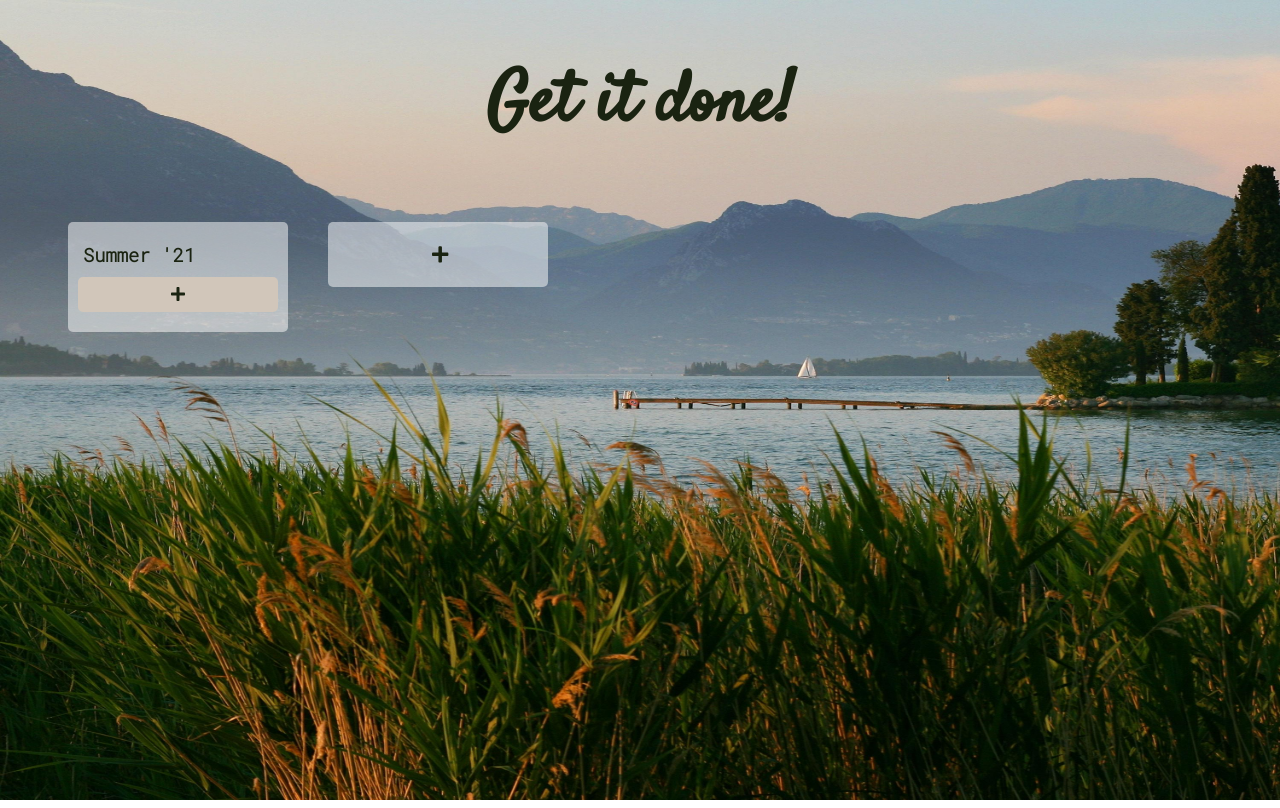
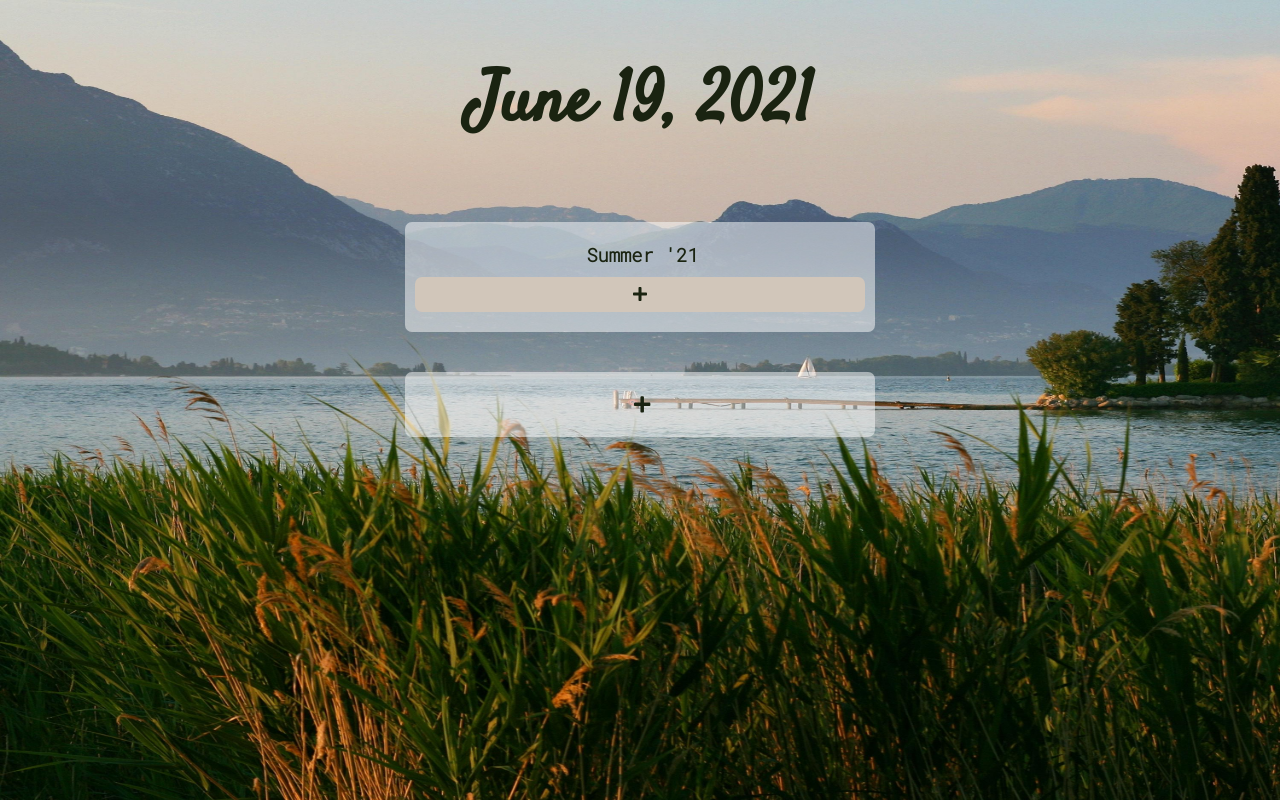
Before and after one commit to thi-lee/sound-of-checked, a website built with webpack: page dist/index.html in a window 1280 px wide. Built offline with nearby package versions, Linux system fonts and the light colour scheme.

Commit message:
changes in design

```diff
--- a/package.json
+++ b/package.json
@@ -20,5 +20,8 @@
     "webpack": "^5.38.1",
     "webpack-cli": "^4.7.2",
     "webpack-dev-server": "^3.11.2"
+  },
+  "dependencies": {
+    "moment": "^2.29.1"
   }
 }
--- a/src/index.js
+++ b/src/index.js
@@ -2,9 +2,15 @@ import './style.css';
 import '@fortawesome/fontawesome-free/js/all';
 import { defaultProject } from './modules/project';
 
+const currentDate = new Date()
+
+let months = [];
+const moment = require('moment');
+months.push(moment().month(currentDate.getMonth()).format("MMMM"));
+
 const header = document.createElement('div');
 const headerText = document.createElement('h1');
-headerText.textContent = 'Get it done!';
+headerText.textContent = `${months[0]} ${currentDate.getDate()}, ${currentDate.getFullYear()}`;
 header.appendChild(headerText).classList.add('header-text');
 document.body.appendChild(header).classList.add('header');
 
--- a/src/modules/project.js
+++ b/src/modules/project.js
@@ -11,7 +11,6 @@ const taskItem = () => {
         return task;
     }
 
-    // TO-DO need to remove from local storage
     const checkboxIcon = () => {
         const checkbox = document.createElement('div');
         checkbox.classList.add('checkbox');
@@ -66,7 +65,6 @@ const taskItem = () => {
     }
 
     const addTask = (task, input, project) => {
-        // const realTask = document.querySelectorAll(`div#${project.id}.project.real-task`);
         const title = document.createElement('p');
         if (input.length == 0) {
             setTimeout(() => {
@@ -76,7 +74,7 @@ const taskItem = () => {
             task.innerHTML = '';
             if (input.length > 13) {
                 input = input.slice(0, 13) + '...';
-            } // conditions for input
+            }
             title.textContent = input;
             task.appendChild(checkboxIcon());
             task.appendChild(title).classList.add('task-title');
@@ -155,7 +153,6 @@ exports.defaultProject = () => {
             newProject.project.id = project.id;
             taskItem().addTaskBtn(newProject.project);
             project.tasks.forEach(task => {
-                // console.log(`${project.title} tasks = ${JSON.stringify(task)}`);
                 const newTask = taskItem().taskTab();
 
                 const title = document.createElement('p');
--- a/src/style.css
+++ b/src/style.css
@@ -5,8 +5,9 @@
     --text-color: #1a2311;
     --eggshell-task-background: #d1c6ba;
     --bone-task-hover: #c0c7c6;
-    --project-width: 200px;
+    --project-width: 450px;
     --task-width: calc(var(--project-width) - 20px);
+    --border-radius: 7px;
 }
 
 html, body {
@@ -32,9 +33,9 @@ h1 {
 .main {
     height: 550px;
     display: flex;
-    flex-direction: row;
+    flex-direction: column;
     justify-content: flex-start;
-    align-items: baseline;
+    align-items: center;
     overflow: auto;
     white-space: nowrap;
 }
@@ -51,7 +52,7 @@ h1 {
 .project {
     width: var(--project-width);
     background-color: var(--beige-project-background);
-    border-radius: 5px;
+    border-radius: var(--border-radius);
     padding: 10px;
     display: flex;
     flex-direction: column;
@@ -62,15 +63,15 @@ h1 {
 .project-header {
     display: flex;
     flex-direction: row;
-    justify-content: space-between;
-    align-items: baseline;
-    width: 200px;
+    justify-content: center;
+    align-items: center;
+    width: 100%;
 }
 
 .add-project {
     cursor: pointer;
     justify-content: center;
-    width: 200px;
+    width: 100%;
     height: 45px;
 }
 
@@ -83,7 +84,7 @@ h1 {
 .btn {
     border: none;
     padding: 8px;
-    border-radius: 5px;
+    border-radius: var(--border-radius);
     background-color: var(--eggshell-task-background);
 }
 
@@ -110,7 +111,7 @@ h1 {
 .task {
     height: 25px;
     background-color: var(--eggshell-task-background);
-    border-radius: 5px;
+    border-radius: var(--border-radius);
     width: var(--task-width);
     padding: 5px 10px 5px 10px;
     text-align: left;
@@ -149,10 +150,15 @@ h1 {
     font-family: 'Roboto Mono', monospace;
     background: transparent;
     border: none;
+    width: 100%;
 }
 
 .input:focus {
     outline: none;
+}
+
+input[type="text" i] {
+    padding: 0 2px;
 }
 
 .project-input {
```
Also changed, not shown: dist/index.html, 2 other files.
